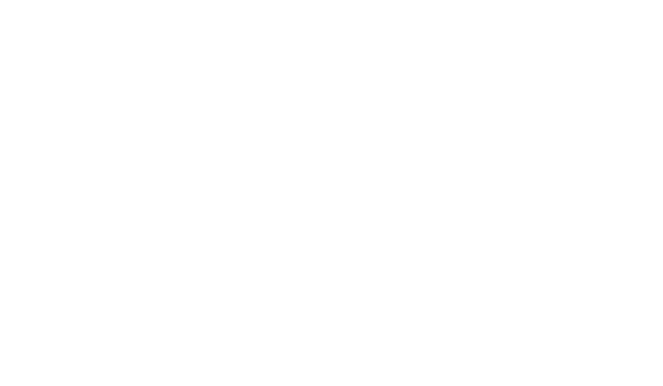
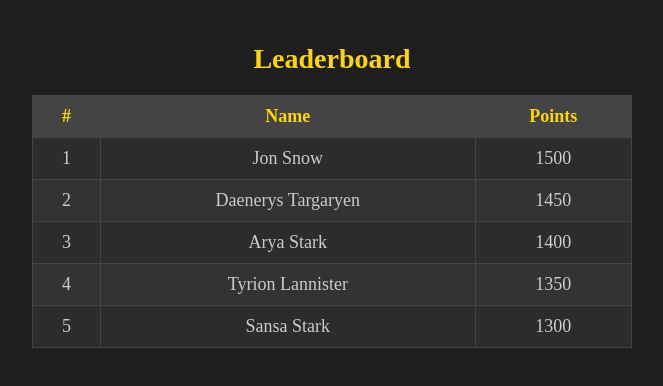
Before and after one commit to KowaiPanda/Beyondthewall, a React (Create React App) app: page /leaderboard in a window 1280 px wide. Before the commit this address had no page. Shown: the top 386 px of the page, without its empty margins (308-971 px from the left). Built offline with nearby package versions, Linux system fonts and the light colour scheme.

Commit message:
Updating LeaderboardPage

```diff
--- a/package.json
+++ b/package.json
@@ -8,6 +8,7 @@
     "@testing-library/user-event": "^13.5.0",
     "react": "^18.3.1",
     "react-dom": "^18.3.1",
+    "react-router-dom": "^6.26.2",
     "react-scripts": "5.0.1",
     "web-vitals": "^2.1.4"
   },
--- a/src/App.js
+++ b/src/App.js
@@ -7,6 +7,7 @@
 import MapPage from './components/MapPage';
 import TimerPage from './components/TimerPage';
 import Round from './components/Round';
+import LeaderboardPage from './components/LeaderboardPage';
 function App() {
   return (
     <Router>
@@ -14,9 +15,10 @@
         <Route path="/" element={<LandingPage />} />
         <Route path="/login" element={<LoginPage />} />
         <Route path="/select-avatar" element={<AvatarSelectionPage />} />
-        {/* /*<Route path="/map" element={<MapPage />} /> */}
+        <Route path="/map" element={<MapPage />} />
         <Route path="/timer" element={<TimerPage/>}/>
         <Route path="/Round" element={<Round/>}/>
+        <Route path="/leaderboard" element={<LeaderboardPage/>}/>
       </Routes>
     </Router>
   );
--- /dev/null
+++ b/src/components/LeaderboardPage.css
@@ -0,0 +1,65 @@
+/* LeaderboardPage.css */
+
+.leaderboard-page {
+    display: flex;
+    flex-direction: column;
+    align-items: center;
+    padding: 20px;
+    background-color: #1e1e1e;
+    height: 100vh;
+    color: #fff;
+    font-family: 'Trajan Pro', serif;
+  }
+
+  .got-font {
+    font-size: 28px;
+    margin-bottom: 20px;
+    color: #ffd700;
+  }
+
+  .got-table {
+    width: 100%;
+    max-width: 600px;
+    border-collapse: collapse;
+    background-color: #2c2c2c;
+  }
+
+  .got-table th, .got-table td {
+    border: 1px solid #444;
+    padding: 10px;
+    text-align: center;
+    font-size: 18px;
+  }
+
+  .got-table th {
+    background-color: #444;
+    color: #ffd700;
+  }
+
+  .got-table td {
+    color: #ccc;
+  }
+
+  .got-table tr:nth-child(even) {
+    background-color: #333;
+  }
+
+  /* Mobile-specific styles */
+  @media (max-width: 600px) {
+    .leaderboard-page {
+      padding: 10px;
+    }
+
+    .got-font {
+      font-size: 24px;
+    }
+
+    .got-table {
+      width: 100%;
+    }
+
+    .got-table th, .got-table td {
+      padding: 8px;
+      font-size: 16px;
+    }
+  }
--- /dev/null
+++ b/src/components/LeaderboardPage.js
@@ -0,0 +1,39 @@
+import React from 'react';
+import './LeaderboardPage.css';
+
+const LeaderboardPage = () => {
+  // Mock data for leaderboard
+  const leaderboardData = [
+    { position: 1, name: 'Jon Snow', points: 1500 },
+    { position: 2, name: 'Daenerys Targaryen', points: 1450 },
+    { position: 3, name: 'Arya Stark', points: 1400 },
+    { position: 4, name: 'Tyrion Lannister', points: 1350 },
+    { position: 5, name: 'Sansa Stark', points: 1300 },
+  ];
+
+  return (
+    <div className="leaderboard-page">
+      <h2 className="got-font">Leaderboard</h2>
+      <table className="got-table">
+        <thead>
+          <tr>
+            <th>#</th>
+            <th>Name</th>
+            <th>Points</th>
+          </tr>
+        </thead>
+        <tbody>
+          {leaderboardData.map((player) => (
+            <tr key={player.position}>
+              <td>{player.position}</td>
+              <td>{player.name}</td>
+              <td>{player.points}</td>
+            </tr>
+          ))}
+        </tbody>
+      </table>
+    </div>
+  );
+};
+
+export default LeaderboardPage;
--- a/src/components/MapPage.js
+++ b/src/components/MapPage.js
@@ -7,7 +7,7 @@
     <div className="map-page">
       <h2>Game of Thrones Map</h2>
       <div className="map-container">
-        <img src="got-map.jpg" alt="Game of Thrones Map" className="got-map" />
+        <img src="/map.jpg" alt="Game of Thrones Map" className="got-map" />
       </div>
     </div>
   );
--- a/src/components/TimerPage.js
+++ b/src/components/TimerPage.js
@@ -30,8 +30,8 @@
     <div className="timer-page">
       <div className="top-buttons">
         <button onClick={() => navigate('/map')} className="top-button1"></button>
-        <button onClick={() => navigate('/map')} className="top-button2"></button>
-      </div>
+        <button onClick={() => navigate('/leaderboard')} className="top-button2"></button>
+        </div>
       <h1 className="Font">YOUR WATCH HAS NOW BEGUN</h1>
       <div className="content">
         <p className="Font">{formatTime(time)}</p>
```
Also changed, not shown: 1 other file (tests, documents, lock files or other folders).
